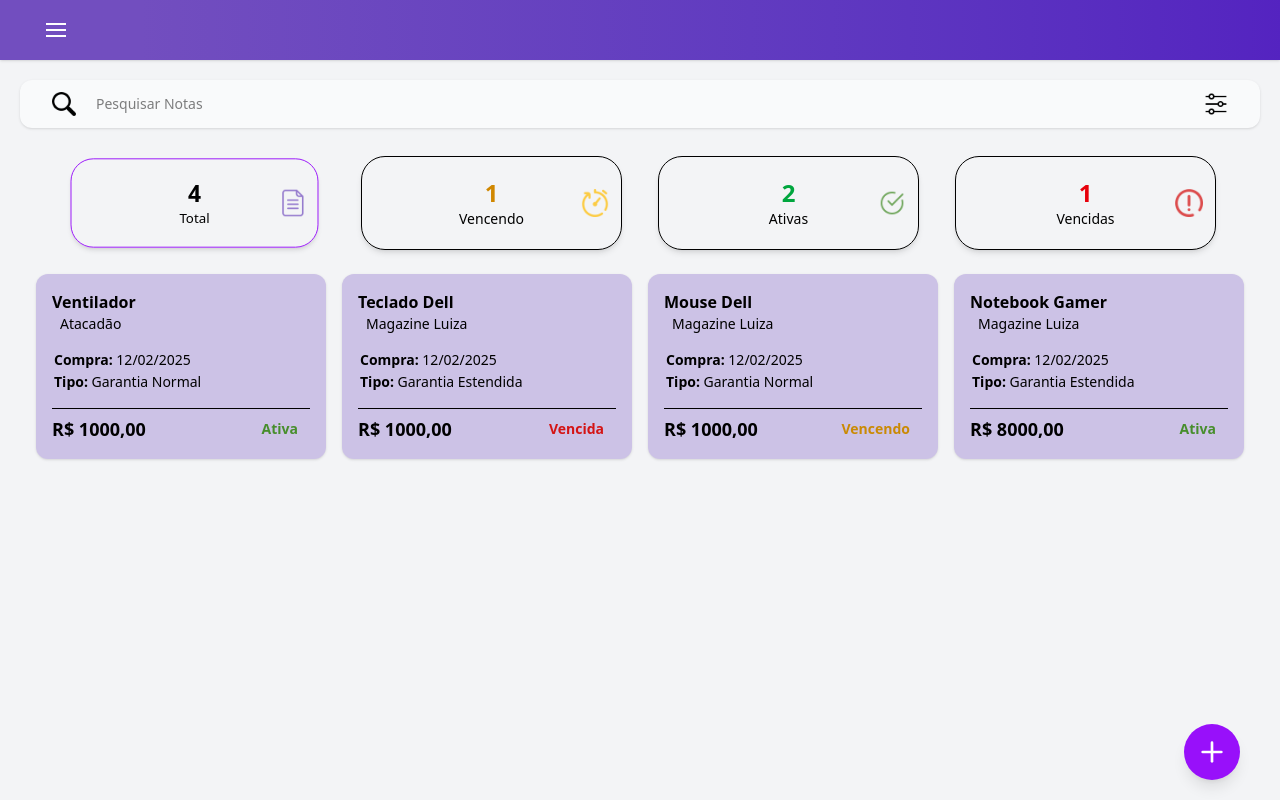
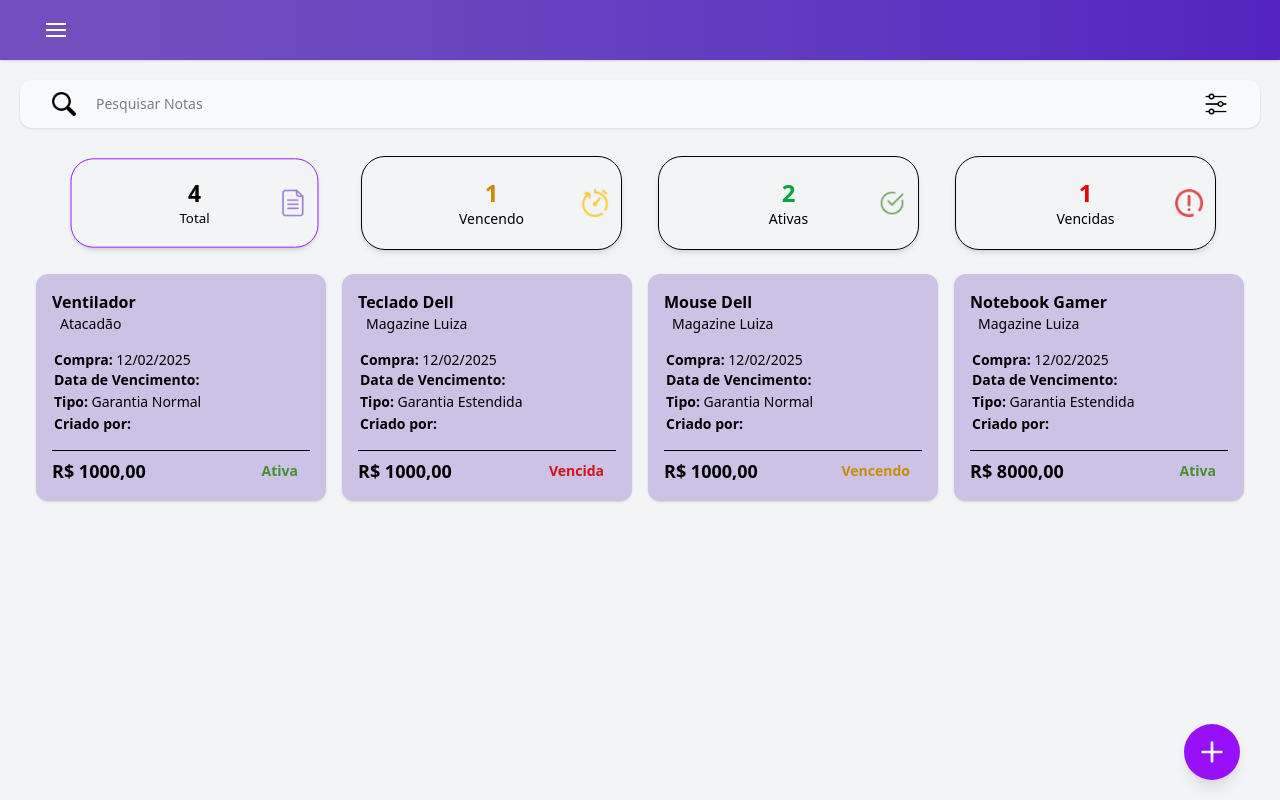
Before and after one commit to elielsondev/projeto_app_controle_de_garantia, a React (Vite) app: page /home in a window 1280 px wide. Built offline with nearby package versions, Linux system fonts and the light colour scheme; sample sign-in values are in the browser's storage.

Commit message:
Creator and due date added

```diff
--- a/src/components/NoteItem.tsx
+++ b/src/components/NoteItem.tsx
@@ -26,7 +26,9 @@ const NoteItem = ({ note }: NoteItemProps) => {
       </div>
 
       <p className="indent-0.5 text-sm"><span className="font-semibold">Compra:</span> {note.purchaseDate}</p>
+      <p className="indent-0.5 text-sm"><span className="font-semibold">Data de Vencimento:</span>{note.dueDate}</p>
       <p className="indent-0.5 text-sm mt-0.5"><span className="font-semibold">Tipo:</span> {note.typeNote}</p>
+      <p className="indent-0.5 text-sm mt-0.5"><span className="font-semibold">Criado por:</span> {note.createdBy}</p>
 
       <div className="border-t flex justify-between items-center mt-4 pt-1.5">
         <span className="font-bold text-lg">
```
